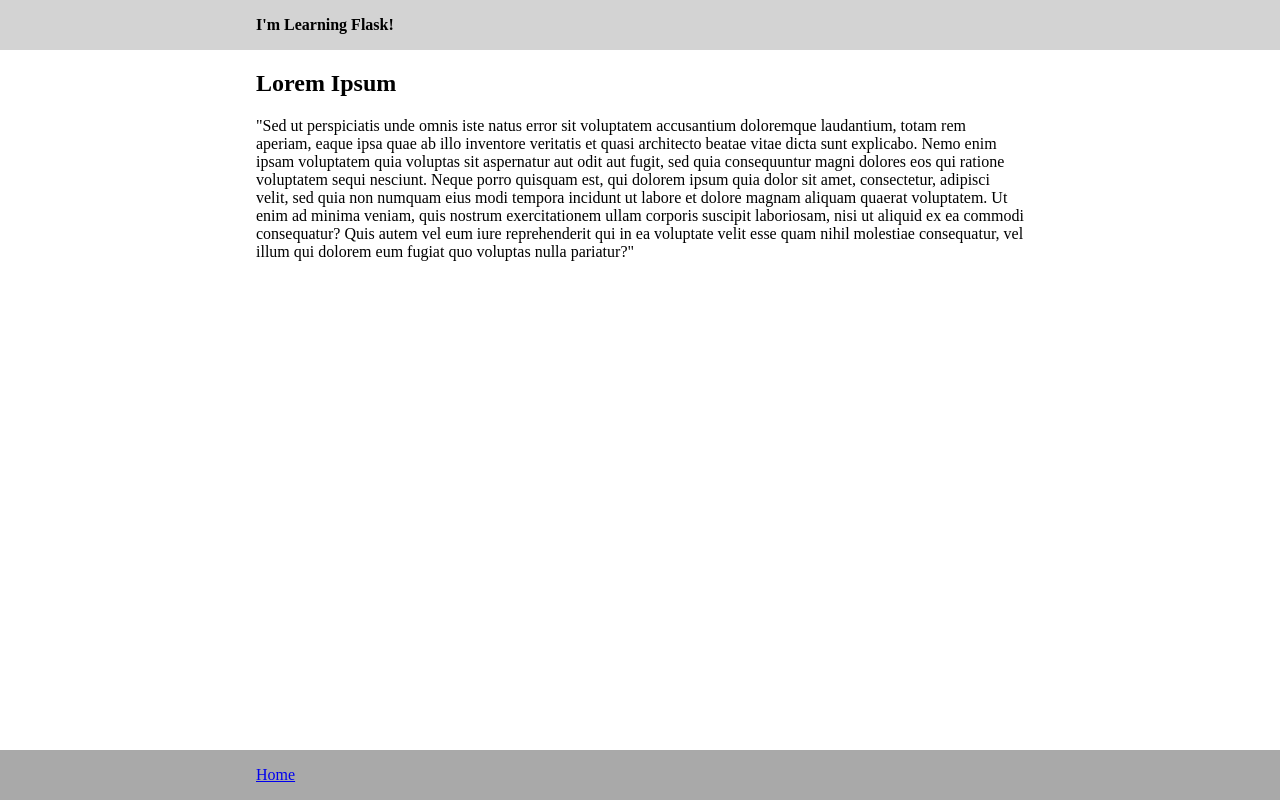
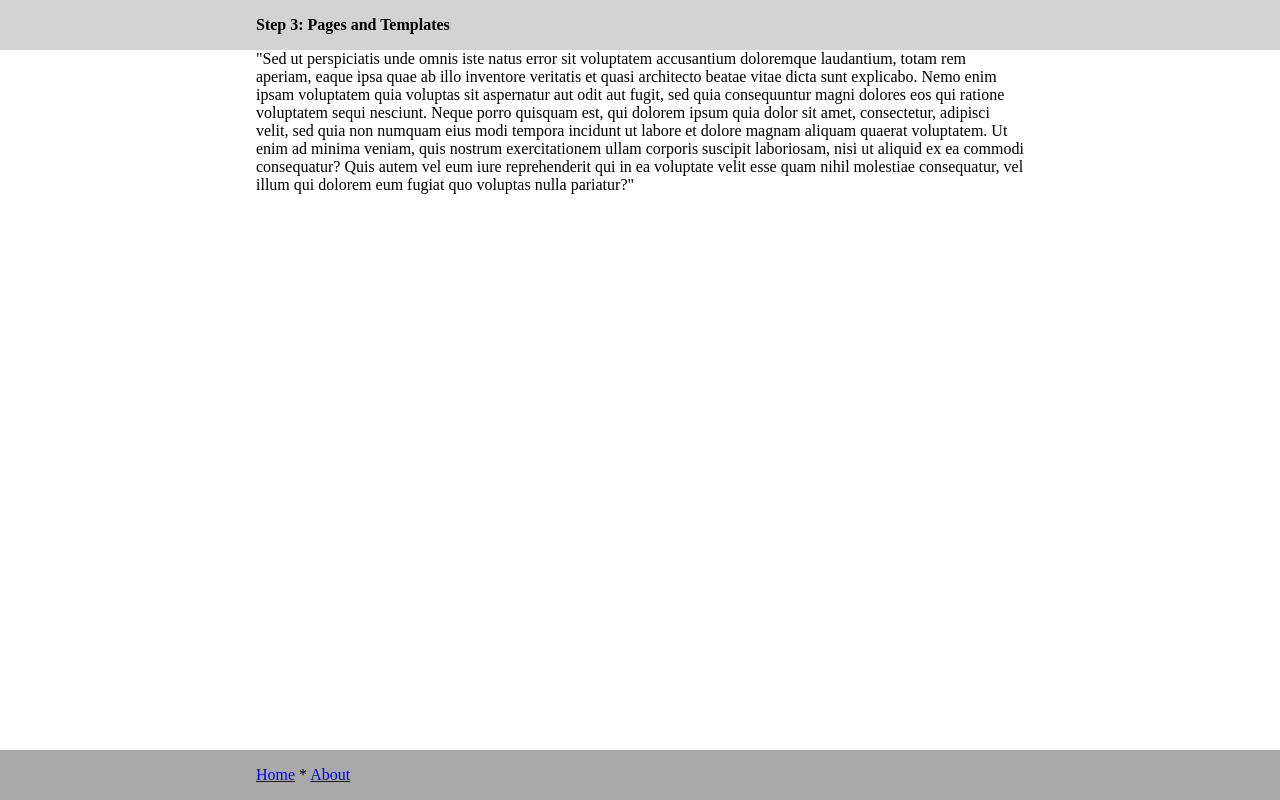
Before and after one commit to rsm5139/learning-flask, a Flask app: page / in a window 1280 px wide. Run offline with Flask 2, Linux system fonts and the light colour scheme.

Commit message:
Added the step 3 example

```diff
--- a/step_3/routes.py
+++ b/step_3/routes.py
@@ -5,5 +5,9 @@ app = Flask(__name__)
 def index():
     return render_template("index.html")
 
+@app.route("/about")
+def about():
+    return render_template("about.html")
+
 if __name__ == "__main__":
     app.run(debug=True)
--- /dev/null
+++ b/step_3/templates/about.html
@@ -0,0 +1,6 @@
+{% extends "page.html" %}
+{% block title %}About{% endblock %}
+{% block article %}
+<h1>About</h1>
+<p>Here is some information about this app ( just pretend it's here ;) )</p>
+{% endblock %}
--- a/step_3/templates/index.html
+++ b/step_3/templates/index.html
@@ -1,21 +1,6 @@
-<!DOCTYPE html>
-<html>
-  <head>
-    <title>My First Flask App</title>
-    <link href="static/css/main.css" rel="stylesheet">
-  </head>
-  <body>
-    <main>
-      <header><strong>I'm Learning Flask!</strong></header>
-      <article>
-        <h1>Lorem Ipsum</h1>
-        <p>"Sed ut perspiciatis unde omnis iste natus error sit voluptatem accusantium doloremque laudantium, totam rem aperiam, eaque ipsa quae ab illo inventore veritatis et quasi architecto beatae vitae dicta sunt explicabo. Nemo enim ipsam voluptatem quia voluptas sit aspernatur aut odit aut fugit, sed quia consequuntur magni dolores eos qui ratione voluptatem sequi nesciunt. Neque porro quisquam est, qui dolorem ipsum quia dolor sit amet, consectetur, adipisci velit, sed quia non numquam eius modi tempora incidunt ut labore et dolore magnam aliquam quaerat voluptatem. Ut enim ad minima veniam, quis nostrum exercitationem ullam corporis suscipit laboriosam, nisi ut aliquid ex ea commodi consequatur? Quis autem vel eum iure reprehenderit qui in ea voluptate velit esse quam nihil molestiae consequatur, vel illum qui dolorem eum fugiat quo voluptas nulla pariatur?"</p>
-      </article>
-      <nav>&nbsp;</nav>
-      <aside>&nbsp;</aside>
-      <footer>
-        <a href="#">Home</a>
-      </footer>
-    </main>
-  </body>
-</html>
+{% extends "page.html" %}
+{% block title %}Home{% endblock %}
+{% block artiecle %}
+<h1>This is my title followed by some ipsum</h1>
+{{ super() }}
+{% endblock %}
--- /dev/null
+++ b/step_3/templates/page.html
@@ -0,0 +1,20 @@
+<!DOCTYPE html>
+<html>
+  <head>
+    <title>{% block title %}{% endblock %}</title>
+    <link href="{{ url_for('static', filename='css/main.css') }}" rel="stylesheet">
+  </head>
+  <body>
+    <main>
+      <header><strong>Step 3: Pages and Templates</strong></header>
+      <article>
+        {% block article %}
+        "Sed ut perspiciatis unde omnis iste natus error sit voluptatem accusantium doloremque laudantium, totam rem aperiam, eaque ipsa quae ab illo inventore veritatis et quasi architecto beatae vitae dicta sunt explicabo. Nemo enim ipsam voluptatem quia voluptas sit aspernatur aut odit aut fugit, sed quia consequuntur magni dolores eos qui ratione voluptatem sequi nesciunt. Neque porro quisquam est, qui dolorem ipsum quia dolor sit amet, consectetur, adipisci velit, sed quia non numquam eius modi tempora incidunt ut labore et dolore magnam aliquam quaerat voluptatem. Ut enim ad minima veniam, quis nostrum exercitationem ullam corporis suscipit laboriosam, nisi ut aliquid ex ea commodi consequatur? Quis autem vel eum iure reprehenderit qui in ea voluptate velit esse quam nihil molestiae consequatur, vel illum qui dolorem eum fugiat quo voluptas nulla pariatur?"
+        {% endblock %}
+      </article>
+      <nav>&nbsp;</nav>
+      <aside>&nbsp;</aside>
+      <footer><a href="{{ url_for('.index') }}">Home</a> * <a href="{{ url_for('.about') }}">About</a></footer>
+    </main>
+  </body>
+</html>
```
Also changed, not shown: step_3/README.md.
